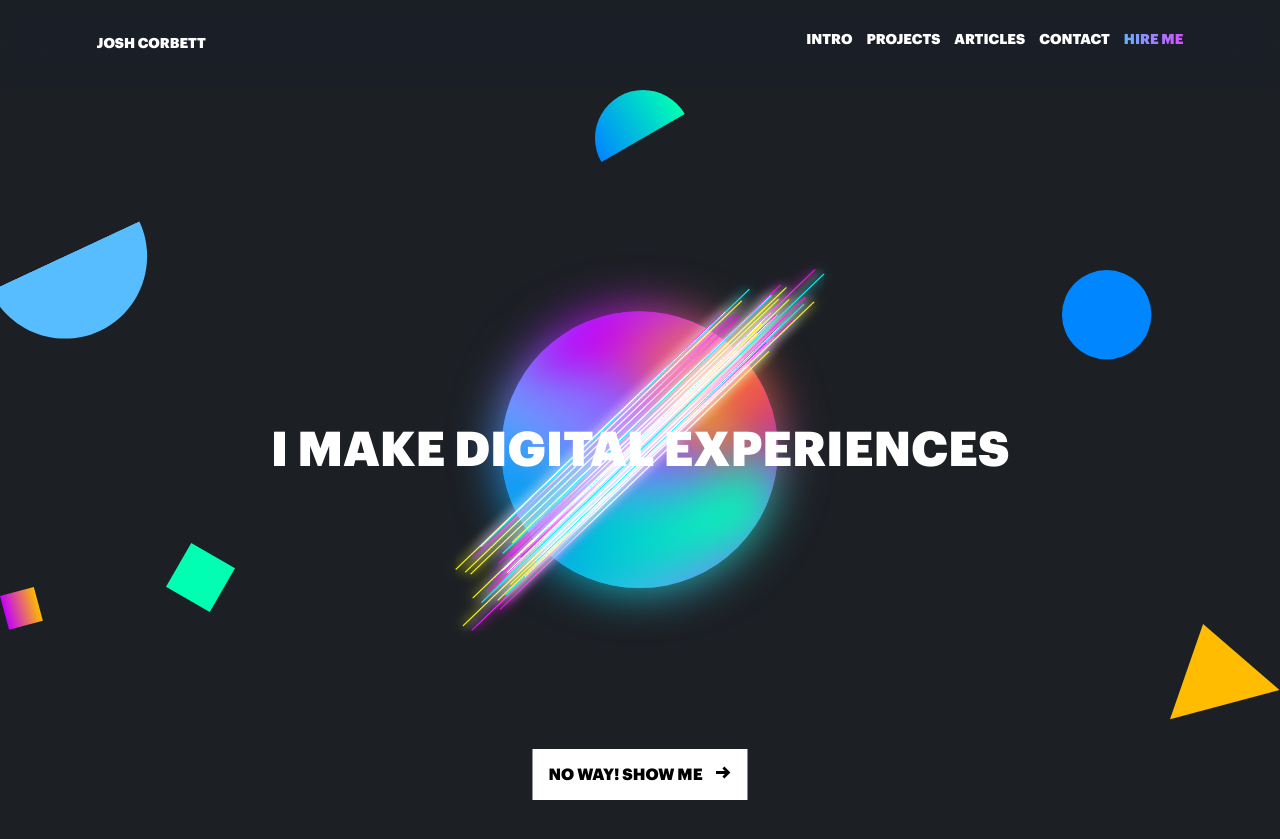
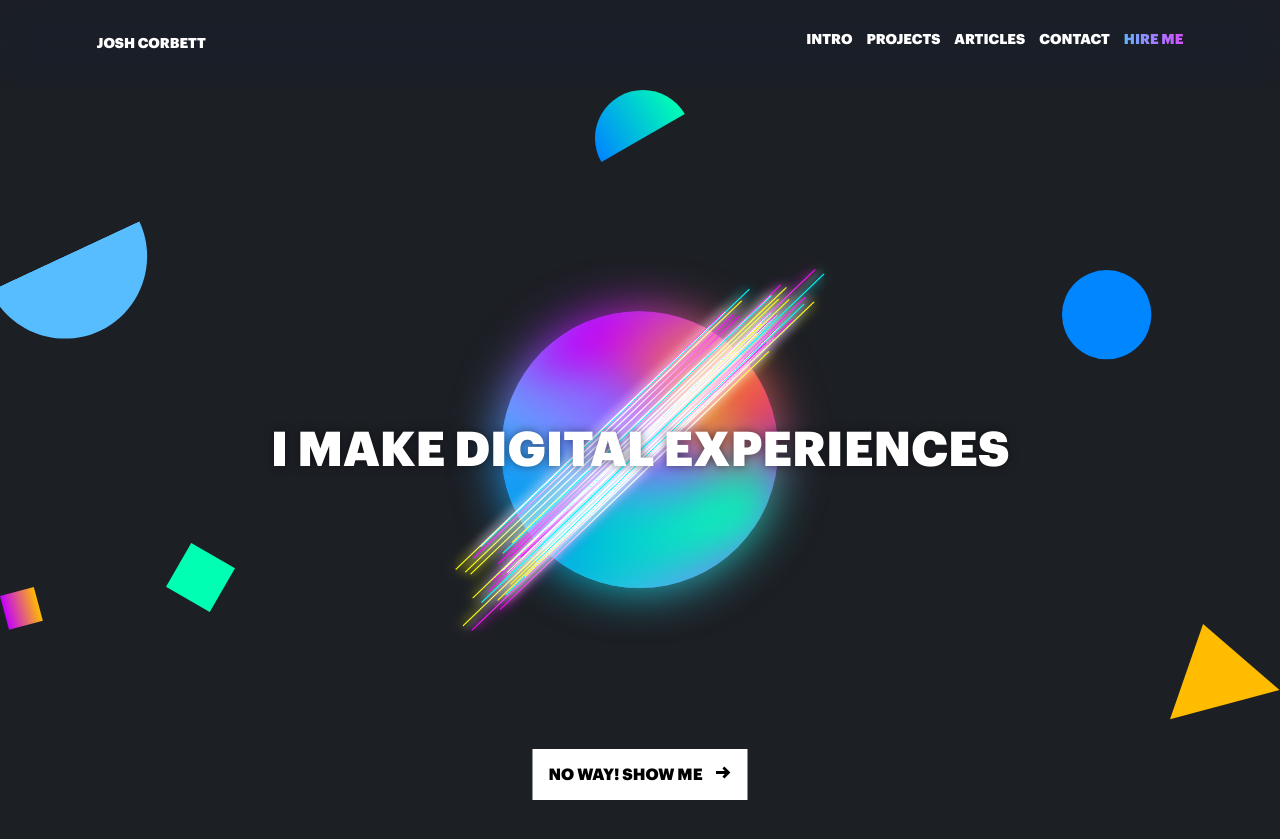
Before and after one commit to joshwcorbett/joshwcorbett.github.io, a Jekyll site: the page built from index.html, in a window 1280 px wide and 900 px high. Shown: the top 839 px of the window. Built offline with Jekyll 4.4.1, drawn with Linux system fonts in a browser that asks for light colours.

Commit message:
Added shadow to hero text

```diff
--- a/assets/css/stylesheet.scss
+++ b/assets/css/stylesheet.scss
@@ -8,7 +8,6 @@
  * Global...............Globally-available variables and config.
  *
  * IMPORTS
- * slickcss.............default css styles for Slick Slider
  *
  * BASE
  * Resets...............Basic CSS resets for friendlier compatibility
@@ -240,6 +239,7 @@ a {
     font-size: 3rem;
     transform: translateY(-50%);
     z-index: 99;
+    text-shadow: 0px 0px 10px rgba(black,0.5);
   }
   &__btn {
     position: absolute;
```
